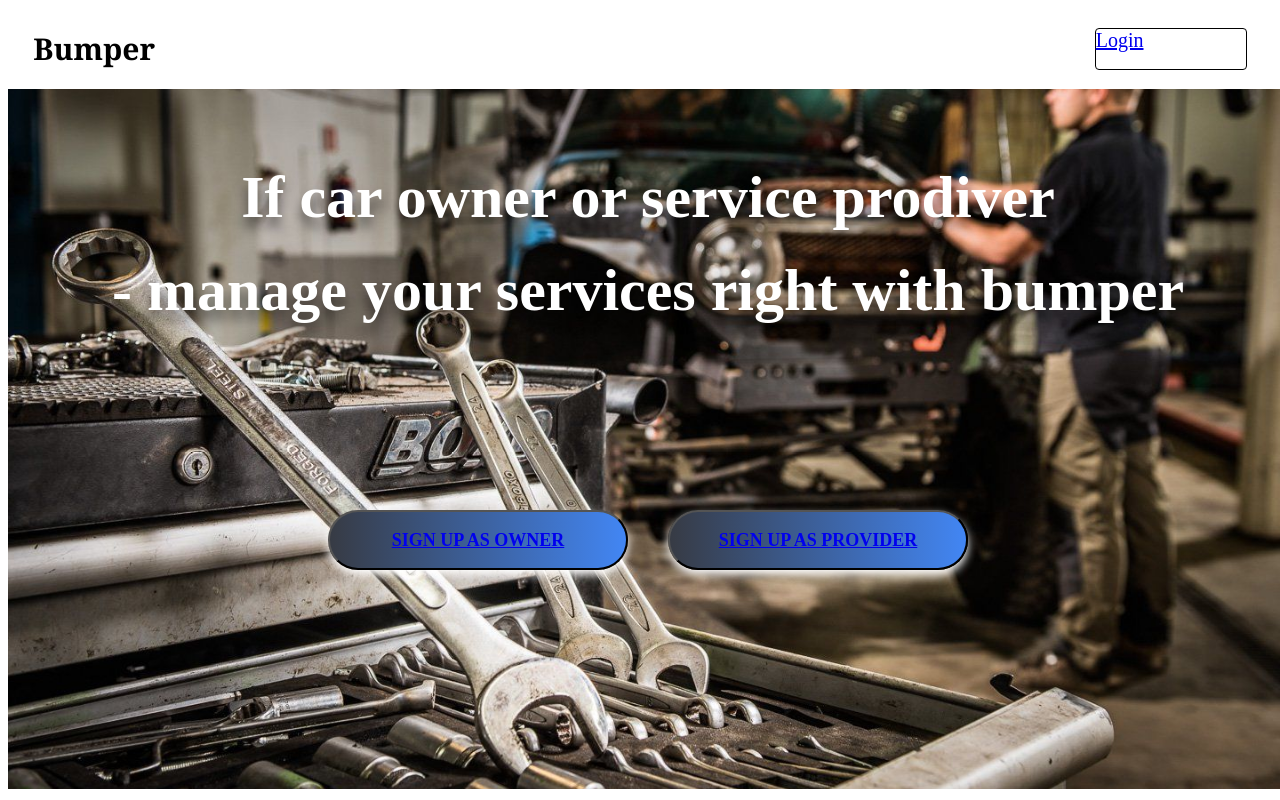
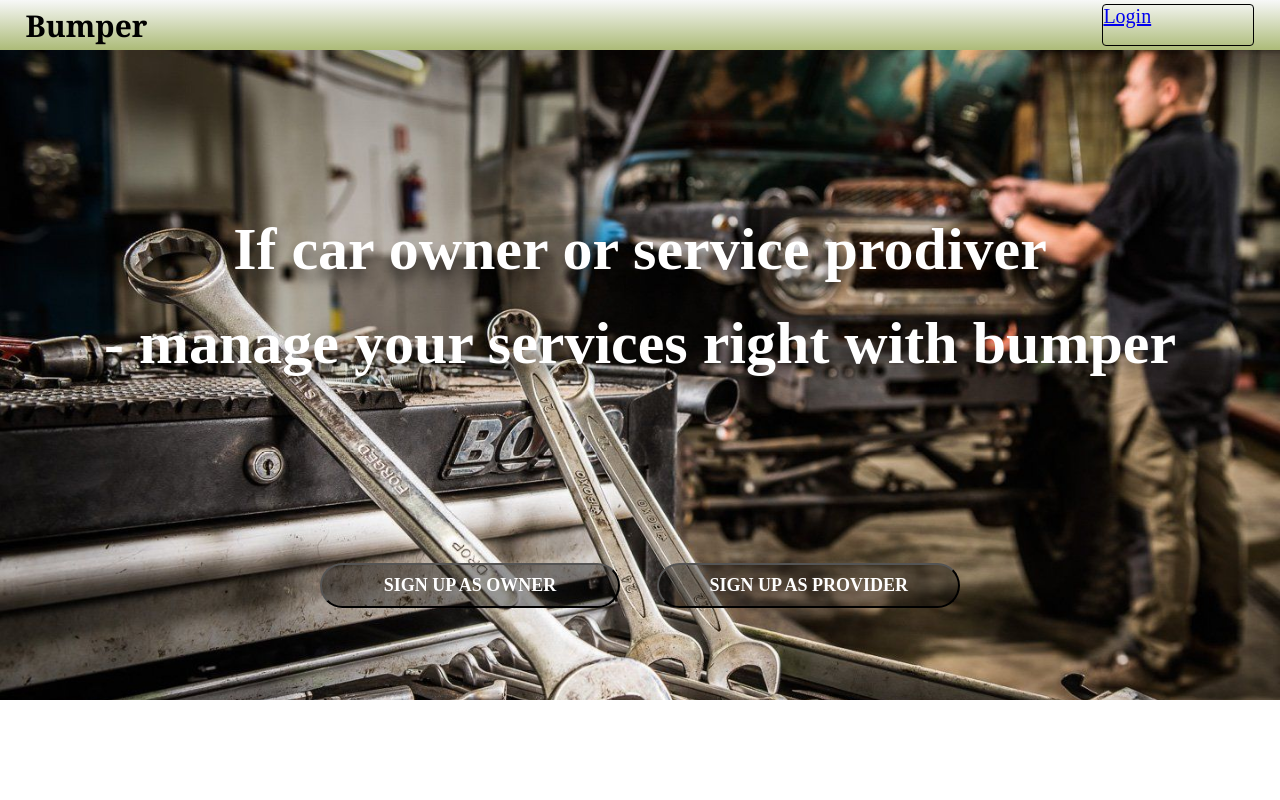
Before and after one commit to Akhtam/bumper, a React (Create React App) app in the folder frontend/: page / in a window 1280 px wide. Built offline with nearby package versions, Linux system fonts and the light colour scheme.

Commit message:
fixed some css

```diff
--- a/frontend/src/components/homepage/Homepage.js
+++ b/frontend/src/components/homepage/Homepage.js
@@ -5,19 +5,25 @@ import "./Homepage.scss"
 class Homepage extends React.Component {
   render() {
     return (
-		<div className='homepage-parent'>
-			<div className='homepage-top-presentation'>
+      <div className="homepage-parent">
+        <div className="homepage-top-presentation">
           <span>
             <h2> If car owner or service prodiver </h2>
             <h2>- manage your services right with bumper</h2>
           </span>
           {/* {this.singupForm()} */}
-				<div className='homepage-signup-buttons'>
+          <div className="homepage-signup-buttons">
             <button>
-						<Link to={'/ownersignup'}> Sign up as Owner</Link>
+              <Link to={"/ownersignup"} className="sign-Link">
+                {" "}
+                Sign up as Owner
+              </Link>
             </button>
             <button>
-						<Link to={'/providersignup'}> Sign up as Provider</Link>
+              <Link to={"/providersignup"} className="sign-Link">
+                {" "}
+                Sign up as Provider
+              </Link>
             </button>
           </div>
         </div>
--- a/frontend/src/components/homepage/Homepage.scss
+++ b/frontend/src/components/homepage/Homepage.scss
@@ -1,16 +1,25 @@
+html, body {
+    width: auto!important;
+    overflow-x: hidden!important;
+    margin: 0;
+    padding: 0;
+    }
+
 
 .homepage-top-presentation{
     display: flex;
     flex-direction: column;
-    // justify-content: center;
+    justify-content: center;
     align-items: center;
     width: 100vw;
-    height: 700px;
+    height: 650px;
+    background-size:100vw 100vw;
 
-    background: url(../../assets/images/header-wallpaper.jpg) no-repeat center center fixed;
+    background: url(../../assets/images/header-wallpaper.jpg) no-repeat fixed;
     -webkit-background-size: cover;
     -moz-background-size: cover;
     -o-background-size: cover;
+
 }
 
 .homepage-top-presentation {
@@ -38,8 +47,9 @@
 
         button {
             cursor: pointer;
-            height: 60px;
+            height: 45px;
             min-width: 300px;
+
 
             text-align: center;
             font-family: ArquitectaHeavy;
@@ -49,14 +59,21 @@
             font-weight: bolder;
             border-radius: 60px 60px 60px 60px;
             text-transform: uppercase;
-            padding: 17px 48px;
+            padding: 5px 50px;
+            text-align: center;
 
-            background: linear-gradient(to right, #373b44, #4286f4);
-            box-shadow: 0 5px 10px  white;
+
+            background-color: transparent;
+            background: rgba(0, 0, 0, 0.4);
+
+            .sign-Link{
+                text-decoration: none;
+                color: white;
+            }
 
         }
         button:hover{
-            border: 3px solid white;
+            border: 4px solid white;
         }
     }
 }
--- a/frontend/src/components/navbar/Navbar.scss
+++ b/frontend/src/components/navbar/Navbar.scss
@@ -4,10 +4,10 @@
     align-items: center;
     justify-content: space-between;
     padding: 0% 2% 0% 2%;
-    min-height: 70px;
-    // background-color: blue;
+    max-height: 50px;
+    background: linear-gradient(to bottom, #f7f8f8, #acbb78);
     box-sizing: border-box;
-    // box-shadow: 5px 10px rgba(0,0,0,1);
+    box-shadow: 5px 10px rgba(0,0,0,0.6);
 
     h1 {
         color: black;
```
Lines whose indentation alone changed are shown as unchanged.
